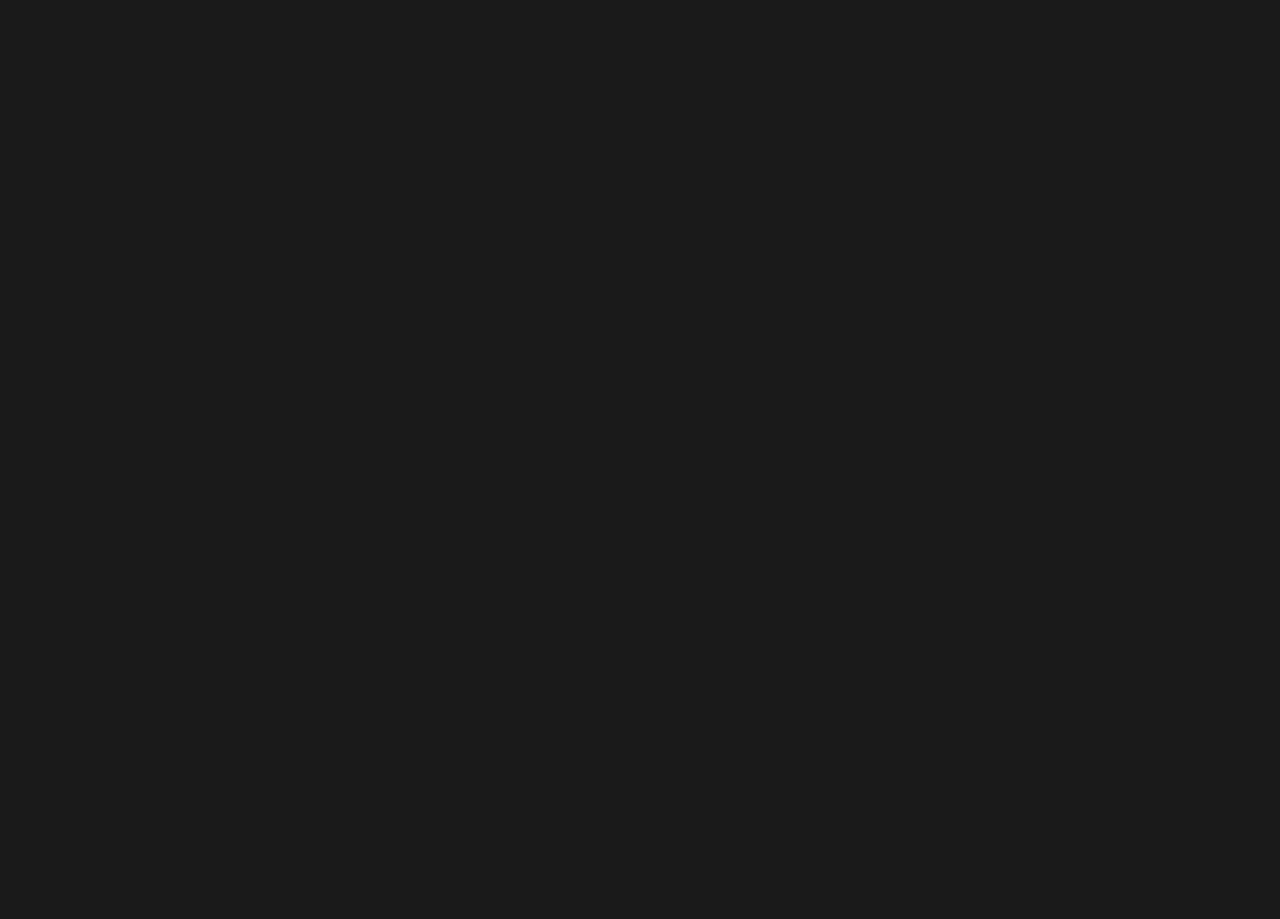
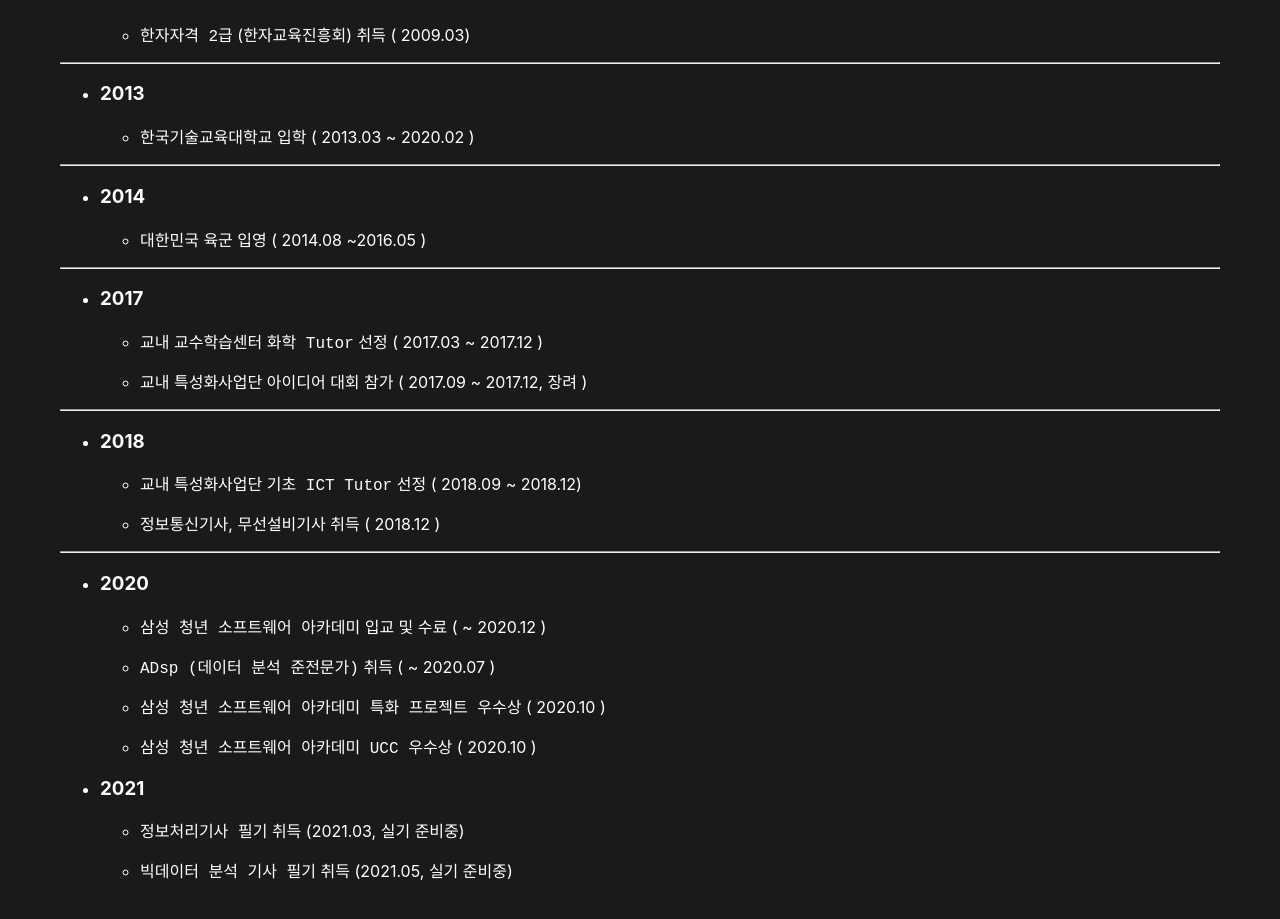
Before and after one commit to developyoun/portfolio-next, a Next.js app: page / in a window 1280 px wide. Shown: the part 681-1600 px from the top of the page. Before the commit the page ends 800 px from the top, so only its background shows below. Built offline with nearby package versions, Linux system fonts and the light colour scheme.

Commit message:
markdown profile

```diff
--- /dev/null
+++ b/components/Home/MyHistory.tsx
@@ -0,0 +1,19 @@
+import ReactMarkdown from "react-markdown";
+import HistoryMarkDown from "../../markdown/history.md"
+
+import styled from "styled-components";
+
+const Container = styled.div`
+  font-size: 1.6rem;
+  margin: 4rem;
+
+`;
+
+const MyHistory = () => {
+  return(
+    <Container>
+      <ReactMarkdown children={HistoryMarkDown}/>
+    </Container>
+  )
+}
+export default MyHistory;
--- a/components/Home/ProfileIntro.tsx
+++ b/components/Home/ProfileIntro.tsx
@@ -7,7 +7,7 @@
   flex-direction: column;
   justify-content: center;
   align-items: center;
-  width: 55%;
+  width: 90%;
   padding: 2rem;
   margin: 0 auto;
   height: 100%;
--- a/markdown/history.md
+++ b/markdown/history.md
@@ -0,0 +1,32 @@
+- ### 2009
+  - `한자자격 2급` (한자교육진흥회) 취득 ( 2009.03)
+---
+- ### 2013
+  - `한국기술교육대학교` 입학 ( 2013.03 ~ 2020.02 )
+---
+- ### 2014
+  - 대한민국 육군 입영 ( 2014.08 ~2016.05 )
+---
+- ### 2017
+  - 교내 교수학습센터 `화학 Tutor` 선정 ( 2017.03 ~ 2017.12 )
+
+  - 교내 특성화사업단 아이디어 대회 참가 ( 2017.09 ~ 2017.12, 장려 )
+---
+- ### 2018
+  - 교내 특성화사업단 `기초 ICT Tutor` 선정 ( 2018.09 ~ 2018.12)
+
+  - `정보통신기사`, `무선설비기사` 취득 ( 2018.12 )
+---
+- ### 2020
+  - `삼성 청년 소프트웨어 아카데미` 입교 및 수료 ( ~ 2020.12 )
+
+  - `ADsp (데이터 분석 준전문가)` 취득 ( ~ 2020.07 )
+
+  - `삼성 청년 소프트웨어 아카데미 특화 프로젝트 우수상` ( 2020.10 )
+
+  - `삼성 청년 소프트웨어 아카데미 UCC 우수상` ( 2020.10 )
+
+- ### 2021
+  - `정보처리기사 필기` 취득 (2021.03, 실기 준비중)
+
+  - `빅데이터 분석 기사 필기` 취득 (2021.05, 실기 준비중)
--- a/pages/index.tsx
+++ b/pages/index.tsx
@@ -2,6 +2,7 @@
 
 import ProfileImage from "../components/Home/ProfileImage";
 import ProfileIntro from "../components/Home/ProfileIntro";
+import History from "../components/Home/MyHistory"
 
 import styled from "styled-components";
 import { useState } from 'react';
@@ -30,6 +31,7 @@
         <ProfileIntro flip={handleFlip}/>
       </ReactCardFlip>
       <ArrowMark />
+      <History />
     </Container>
   )
 };
--- a/tsconfig.json
+++ b/tsconfig.json
@@ -12,7 +12,8 @@
     "moduleResolution": "node",
     "resolveJsonModule": true,
     "isolatedModules": true,
-    "jsx": "preserve"
+    "jsx": "preserve",
+    "typeRoots": ["./node_modules/@types", "types"]
   },
   "include": ["next-env.d.ts", "**/*.ts", "**/*.tsx"],
   "exclude": ["node_modules"]
--- /dev/null
+++ b/types/types.d.ts
@@ -0,0 +1,4 @@
+declare module '*.md' {
+  const content: string;
+  export default content;
+}
```
Also changed, not shown: 1 other file (tests, documents, lock files or other folders).
